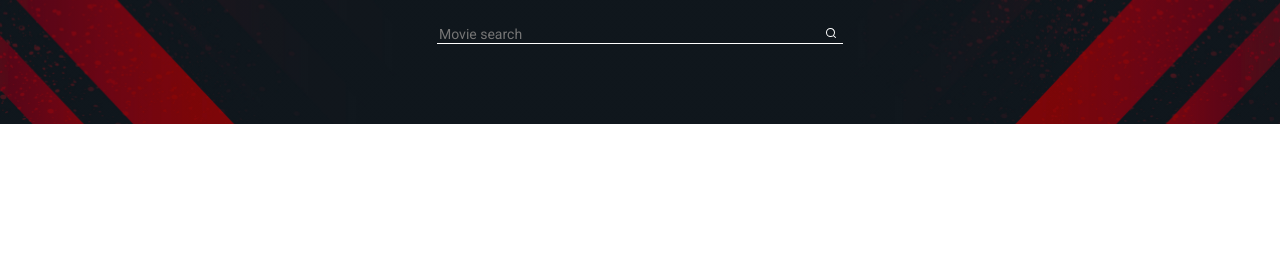
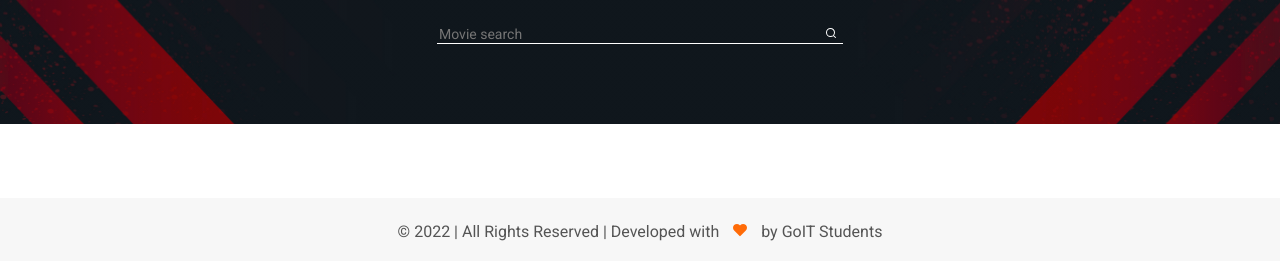
Before and after one commit to NikitaSokolovUA/Filmoteka-project, a website built with Parcel: page src/index.html in a window 1280 px wide. Shown: the part 93-372 px from the top of the page. Built offline with nearby package versions, Linux system fonts and the light colour scheme; no server answers.

Commit message:
Squashed commit of the following:
commit f749d7f81a981b1e0f316a170581c6e2329dcd74
Merge: f6d8884 f33190f
Author: NikitaSokolovUA <107192011+NikitaSokolovUA@users.noreply.github.com>
Date:   Wed Sep 28 15:12:20 2022 +0300

    Merge pull request #8 from NikitaSokolovUA/origin/footer

    footer markup

commit f33190f1dedaceddc4473a180b995f7e0710fb84
Author: Nikita Sokolov UA <nsokolov0309@gmail.com>
Date:   Wed Sep 28 15:11:39 2022 +0300

    add some changes

commit ed46d69ad85e1653b060c0a2d75b9e7cc8c739f1
Author: RomanFalin <romanfalin01@gmail.com>
Date:   Wed Sep 28 13:01:59 2022 +0200

    footer markup

commit f6d888488a36ef18128c2c092d100851e1970c64
Merge: 6965a77 a836fd6
Author: NikitaSokolovUA <107192011+NikitaSokolovUA@users.noreply.github.com>
Date:   Wed Sep 28 09:58:13 2022 +0300

    Merge pull request #7 from NikitaSokolovUA/origin/update/films-request

    updates responses of class methods

commit a836fd6772e80fbe3b351067a5ff75f4a0dff385
Author: Taras Maltsev <98047270+TarasIT@users.noreply.github.com>
Date:   Wed Sep 28 09:26:08 2022 +0300

    updates responses of class methods

commit 6965a7786255e3ba8c020a36d60f1203608ab563
Merge: 7dfd54d ef81b37
Author: NikitaSokolovUA <107192011+NikitaSokolovUA@users.noreply.github.com>
Date:   Wed Sep 28 09:12:14 2022 +0300

    Merge pull request #6 from NikitaSokolovUA/fix/button-up

    Add style

commit ef81b379089ac57372c5d936fe60ab5a587d743a
Author: Kateryna Berehovych <kasia-94@ukr.net>
Date:   Wed Sep 28 07:34:18 2022 +0300

    Add style

```diff
--- a/src/films-request.js
+++ b/src/films-request.js
@@ -3,6 +3,7 @@ const axios = require('axios');
 const TREND_FILMS_URL = 'https://api.themoviedb.org/3/trending/movie/week?';
 const SEARCH_FILMS_URL = 'https://api.themoviedb.org/3/search/movie?';
 const SEARCH_FILM_DETAILS_URL = 'https://api.themoviedb.org/3/movie/';
+const GENRES_LIST_URL = 'https://api.themoviedb.org/3/genre/movie/list?';
 const KEY = '308ba57d7f6135bbdbfbab5697860db3';
 
 export default class FilmsLoadService {
@@ -18,7 +19,7 @@ export default class FilmsLoadService {
     });
 
     const response = await axios(`${TREND_FILMS_URL}${searchParams}`);
-    return response;
+    return response.data;
   }
 
   async requestFilms() {
@@ -30,7 +31,7 @@ export default class FilmsLoadService {
 
     const response = await axios(`${SEARCH_FILMS_URL}${searchParams}`);
     this.incrementPage();
-    return response;
+    return response.data;
   }
 
   async requestFilmDetails() {
@@ -41,7 +42,17 @@ export default class FilmsLoadService {
     const response = await axios(
       `${SEARCH_FILM_DETAILS_URL}${this.id}?${searchParams}`
     );
-    return response;
+    return response.data;
+  }
+
+  // Метод requestGenres() делает запрос на список жанров.
+  // Жанры фильмов нужно сравнивать по их id между этим списком и массивом от сервера !! genre_ids !!
+  async requestGenres() {
+    const searchParams = new URLSearchParams({
+      api_key: KEY,
+    });
+    const response = await axios(`${GENRES_LIST_URL}${searchParams}`);
+    return response.data;
   }
 
   incrementPage() {
--- a/src/index.html
+++ b/src/index.html
@@ -19,6 +19,8 @@
     <a id="button" class="button-up"></a>
     <include src="./partials/header.html"></include>
     <include src="./partials/main.html"></include>
+    <include src="./partials/footer.html"></include>
     <script type="module" src="./button-up.js"></script>
+    <script src="https://cdnjs.cloudflare.com/ajax/libs/jquery/3.1.1/jquery.min.js"></script>
   </body>
 </html>
--- /dev/null
+++ b/src/partials/footer.html
@@ -0,0 +1,13 @@
+<footer class="footer section">
+    <div class="container">
+        <div class="footer-copyright">
+            <p class="copyright-name">&copy; 2022 | All Rights Reserved |
+                <span class="copyright-author">Developed with
+                    <svg class="copyright-svg" width="14" height="14">
+                        <use href="./images/heart-defs.svg#heart"></use>
+                    </svg> by GoIT Students
+                </span>
+            </p>
+        </div>
+    </div>
+</footer>
--- /dev/null
+++ b/src/sass/_footer.scss
@@ -0,0 +1,42 @@
+.footer {
+  padding-top: 24px;
+  padding-bottom: 20px;
+
+  background: $footer-color;
+}
+
+.footer-copyright {
+    margin-left: auto;
+    margin-right: auto;
+}
+
+.copyright-name {
+  font-family: 'Roboto';
+  font-style: normal;
+  font-weight: 400;
+  font-size: 16px;
+  line-height: 19px;
+
+  text-align: center;
+  align-items: center;
+
+  color: #545454;
+
+  @media screen and (max-width: 767px) {
+    font-size: 14px;
+  }
+}
+
+.copyright-svg{
+  margin-left: 10px;
+  margin-right: 10px;
+}
+
+.copyright-author {
+
+  @media screen and (max-width: 767px) {
+    display: block;
+  }
+
+  align-items: center;
+}
--- a/src/sass/index.scss
+++ b/src/sass/index.scss
@@ -4,3 +4,4 @@
 @import './buttons';
 @import './logo';
 @import './main';
+@import './footer';
```
Also changed, not shown: src/images/heart-defs.svg (added).
